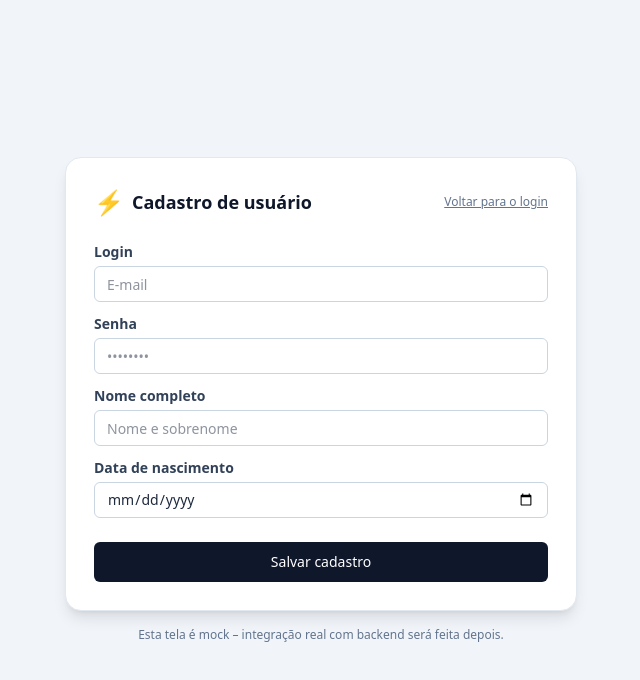
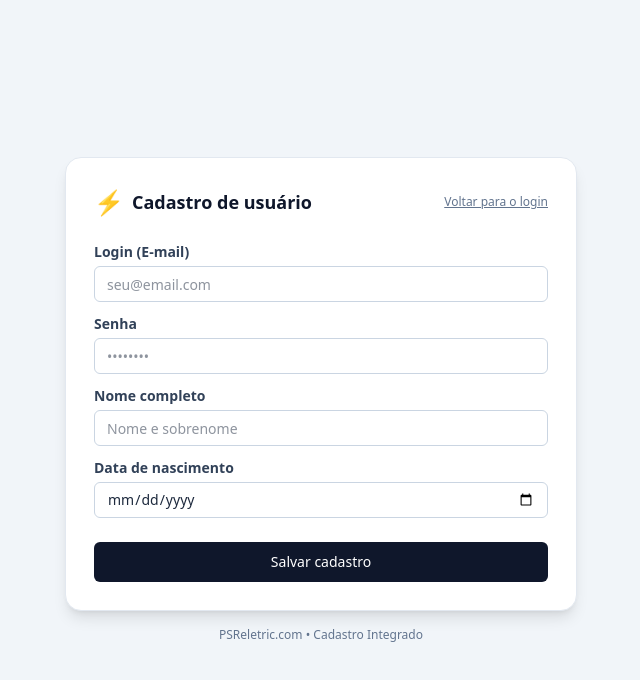
Before and after one commit to lucascosta224fe/RR-DNS, a React (Vite) app in the folder apps/frontend/: page / in a window 1280 px wide. Both pictures are taken after a click on the button "registre-se". Shown: the top 680 px of the page, without its empty margins (319-959 px from the left). Built offline with nearby package versions, Linux system fonts and the light colour scheme; the HTML template or start-up script is replaced by a standard one.

Commit message:
Refactor registration to use 'username' instead of 'email'
Updated registration logic to map 'email' to 'username' for backend compatibility and improved error handling.

```diff
--- a/apps/frontend/src/frontend/routes/Register.tsx
+++ b/apps/frontend/src/frontend/routes/Register.tsx
@@ -5,7 +5,7 @@ interface RegisterProps {
 }
 
 export default function Register({ onBackToLogin }: RegisterProps) {
-
+  // Note: Mantive 'email' como estado, mas enviaremos como 'username' pro Java
   const [email, setEmail] = useState("");
   const [password, setPassword] = useState("");
   const [name, setName] = useState("");
@@ -13,28 +13,39 @@ export default function Register({ onBackToLogin }: RegisterProps) {
   const [msg, setMsg] = useState("");
 
   async function handleRegister() {
+    setMsg(""); // Limpa mensagens anteriores
+
     try {
-      const response = await fetch('http://localhost:3000/register', {
+      // CORREÇÃO: Caminho relativo para funcionar no RR DNS
+      const response = await fetch('/auth/register', {
         method: 'POST',
         headers: { 'Content-Type': 'application/json' },
-        body: JSON.stringify({ email, password, name, birthDate })
+        // Java geralmente espera "username", então mapeamos email -> username
+        body: JSON.stringify({
+          username: email,
+          password,
+          name,
+          birthDate
+        })
       });
 
-      const data = await response.json();
-
-      if(response.ok){
+      if (response.ok) {
         alert("Cadastro Realizado! Faça Login.");
         onBackToLogin();
-      }else{
-        setMsg(data.erro || "Erro ao cadastrar");
+      } else {
+        // Tenta ler mensagem de erro do backend, se houver
+        try {
+            const data = await response.json();
+            setMsg(data.message || "Erro ao cadastrar");
+        } catch {
+            setMsg("Erro ao cadastrar (Verifique os dados)");
+        }
       }
-    }catch(error){
+    } catch (error) {
       console.error(error);
       setMsg("Erro de conexão com o servidor");
     }
-
   }
-
 
   return (
     <div className="min-h-screen bg-slate-100 flex items-center justify-center p-6">
@@ -46,8 +57,6 @@ export default function Register({ onBackToLogin }: RegisterProps) {
                 <span className="text-2xl">⚡</span>
                 <span>Cadastro de usuário</span>
               </h1>
-              <p className="text-xs text-slate-500">
-              </p>
             </div>
             <button
               onClick={onBackToLogin}
@@ -57,15 +66,16 @@ export default function Register({ onBackToLogin }: RegisterProps) {
             </button>
           </header>
 
-          {/* AQUI o Nathan implementa a lógica / integração com backend depois */}
           <form className="grid gap-3 text-sm">
             {msg && <div className="text-red-500 text-center font-bold">{msg}</div>}
+
             <div className="flex flex-col gap-1">
-              <label className="font-semibold text-slate-700">Login</label>
+              <label className="font-semibold text-slate-700">Login (E-mail)</label>
               <input
                 className="h-9 rounded-md border border-slate-300 px-3 text-slate-800"
-                placeholder="E-mail"
-                value={email} onChange={e => setEmail(e.target.value)}
+                placeholder="seu@email.com"
+                value={email}
+                onChange={e => setEmail(e.target.value)}
               />
             </div>
 
@@ -75,7 +85,8 @@ export default function Register({ onBackToLogin }: RegisterProps) {
                 type="password"
                 className="h-9 rounded-md border border-slate-300 px-3 text-slate-800"
                 placeholder="••••••••"
-                value={password} onChange={e => setPassword(e.target.value)}
+                value={password}
+                onChange={e => setPassword(e.target.value)}
               />
             </div>
 
@@ -84,7 +95,9 @@ export default function Register({ onBackToLogin }: RegisterProps) {
               <input
                 className="h-9 rounded-md border border-slate-300 px-3 text-slate-800"
                 placeholder="Nome e sobrenome"
-                value={name} onChange={e => setName(e.target.value)}              />
+                value={name}
+                onChange={e => setName(e.target.value)}
+              />
             </div>
 
             <div className="flex flex-col gap-1">
@@ -92,10 +105,10 @@ export default function Register({ onBackToLogin }: RegisterProps) {
               <input
                 type="date"
                 className="h-9 rounded-md border border-slate-300 px-3 text-slate-800"
-                value={birthDate} onChange={e => setBirthDate(e.target.value)}
+                value={birthDate}
+                onChange={e => setBirthDate(e.target.value)}
               />
             </div>
-
 
             <button
               type="button"
@@ -106,9 +119,8 @@ export default function Register({ onBackToLogin }: RegisterProps) {
             </button>
           </form>
         </div>
-
         <p className="text-center text-xs text-slate-500 mt-4">
-          Esta tela é mock – integração real com backend será feita depois.
+            PSReletric.com • Cadastro Integrado
         </p>
       </div>
     </div>
```
